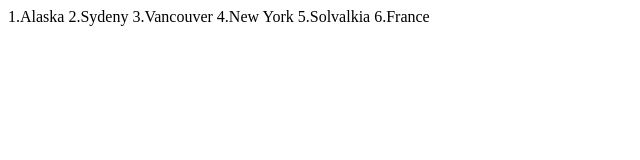
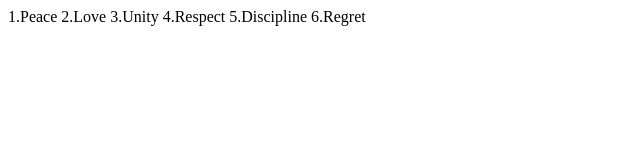
Before and after one commit to cordellec/ACHIEVEMENTS-ROUND-1-GIT, a plain HTML site: page index.html in a window 1280 px wide. Shown: the whole page, without its empty margins (0-640 px from the left). Drawn offline with Linux system fonts and the light colour scheme.

Commit message:
adding emotions

```diff
--- a/index.html
+++ b/index.html
@@ -14,12 +14,12 @@
 
 <main>
 
-1.Alaska
-2.Sydeny
-3.Vancouver
-4.New York
-5.Solvalkia
-6.France
+1.Peace
+2.Love
+3.Unity
+4.Respect
+5.Discipline
+6.Regret
 
 </main>
 
```
